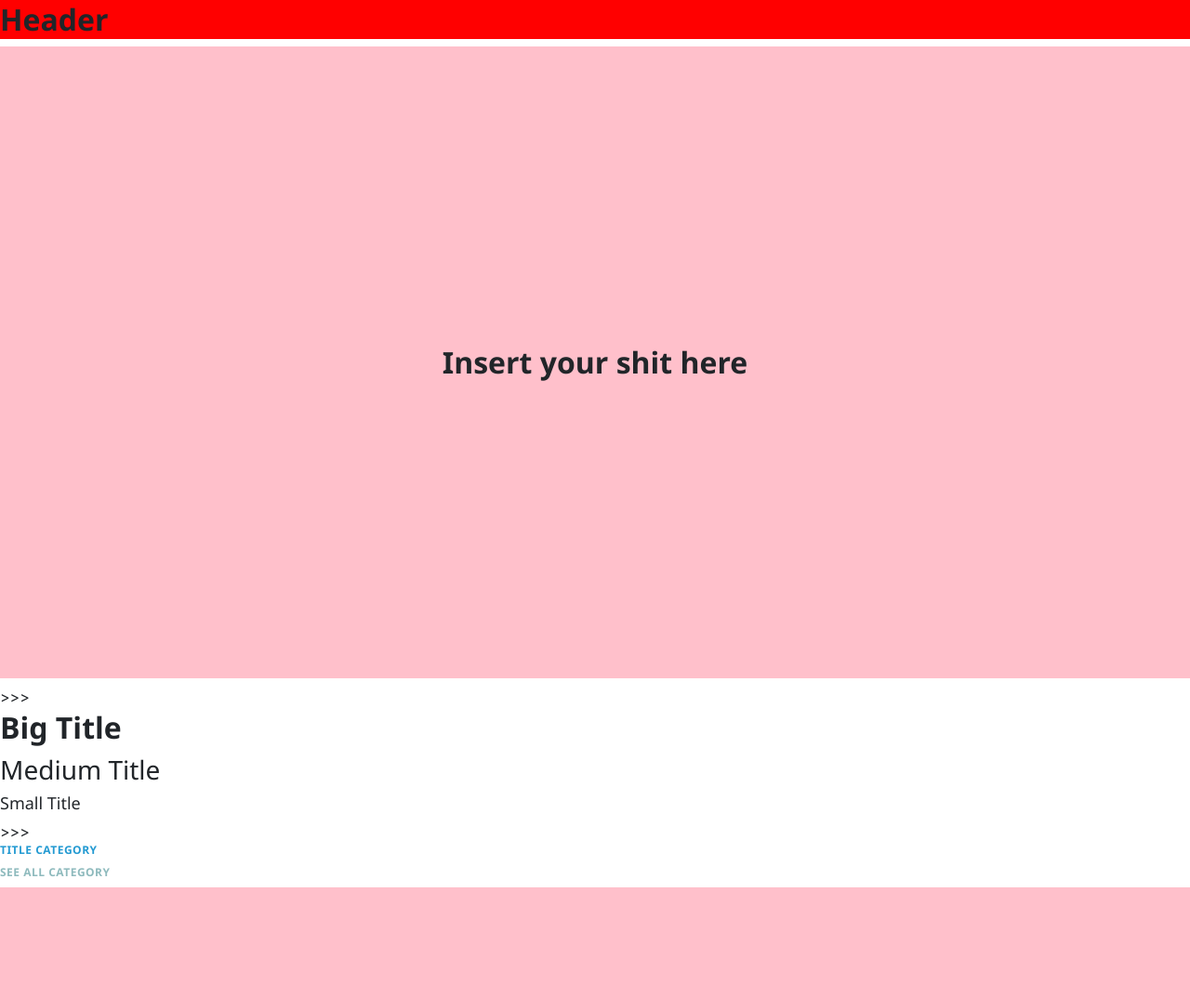
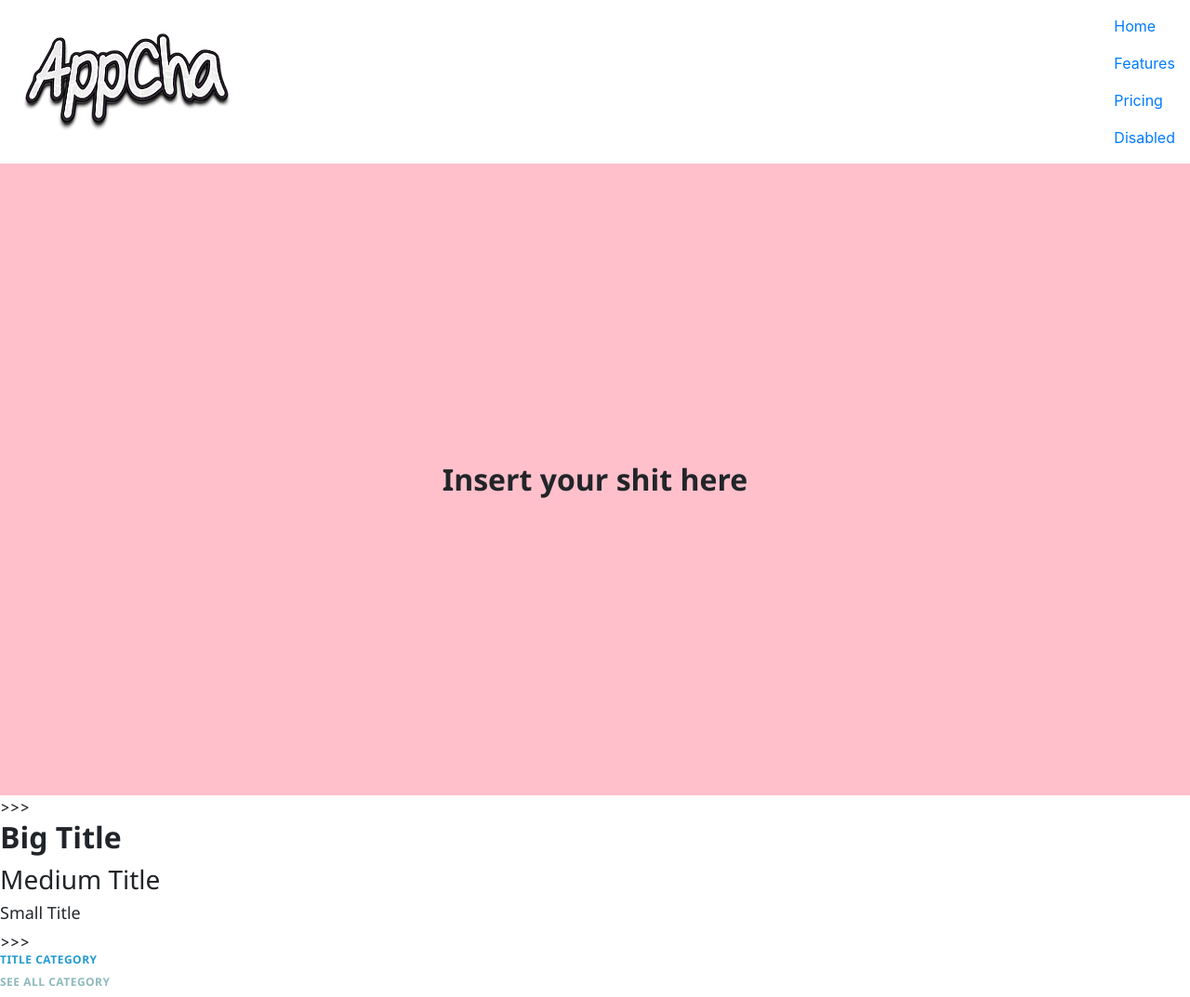
Before and after one commit to kzhan00b/AppCha, a Django app: page / in a window 1280 px wide. Shown: the whole page at 93% size. Before the commit the page ends 955 px from the top, so only its background shows below. Run offline with Django 3.2, Linux system fonts and the light colour scheme; some libraries are stand-ins or nearby versions.

Commit message:
no message

```diff
--- a/recipe/static/recipe/style.css
+++ b/recipe/static/recipe/style.css
@@ -1,13 +1,11 @@
 h1, h2, h3 {
     font-family: 'Segoe UI', Tahoma, Geneva, Verdana, sans-serif;
 }
-
 h1{
     font-weight: 700;
     font-size: 32px;
     line-height: 42px;
 }
-
 h2{
     font-size: 28px;
 }
@@ -26,3 +24,17 @@
 .see-all{
     color: #8ebabd;
 }
+
+.navigation-bar{
+    background-color: #FEFEFE;
+    position: fixed;
+    min-width: 100%;
+    min-height: 50px;
+    box-shadow: 0 4px 8px 0 rgba(0, 0, 0, 0.1), 0 6px 20px 0 rgba(0, 0, 0, 0.1);
+}
+.logo{
+    max-height: 100%;
+}
+.navbar-brand{
+    padding: 5px;
+}
--- a/recipe/templates/recipe/header.html
+++ b/recipe/templates/recipe/header.html
@@ -1 +1,21 @@
-<h1 style="background-color: red">Header</h1>
+<header>
+    {% load static %}
+    <nav class='navbar navbar-default'>
+        <a class="navbar-brand" href="#">
+            <img src="{% static 'recipe/img/AppCha.png' %}" class="logo" alt="Image not Found">
+        </a>
+
+        <div class="navbar-nav">
+            <a class="nav-item nav-link navbar-text" href="#">Home <span class="sr-only">(current)</span></a>
+            <a class="nav-item nav-link navbar-text" href="#">Features</a>
+            <a class="nav-item nav-link navbar-text" href="#">Pricing</a>
+            <a class="nav-item nav-link navbar-text" href="#">Disabled</a>
+        </div>
+    </nav>
+
+
+    <!-- <div class="navigation-bar"> -->
+    <!-- <nav class="navbar navbar-expand-lg navbar-light bg-light">
+        <i class="fas fa-align-justify"></i>
+    </div> -->
+</header>
--- a/recipe/templates/recipe/index.html
+++ b/recipe/templates/recipe/index.html
@@ -1,3 +1,3 @@
-<h1 style="background-color: pink; min-height: 85%; display:flex; justify-content: center; align-items: center;">
+<h1 style="background-color: pink; min-height: 85%; display:flex; justify-content: center; align-items: center; margin: 0px">
     Insert your shit here
 </h1>
```
